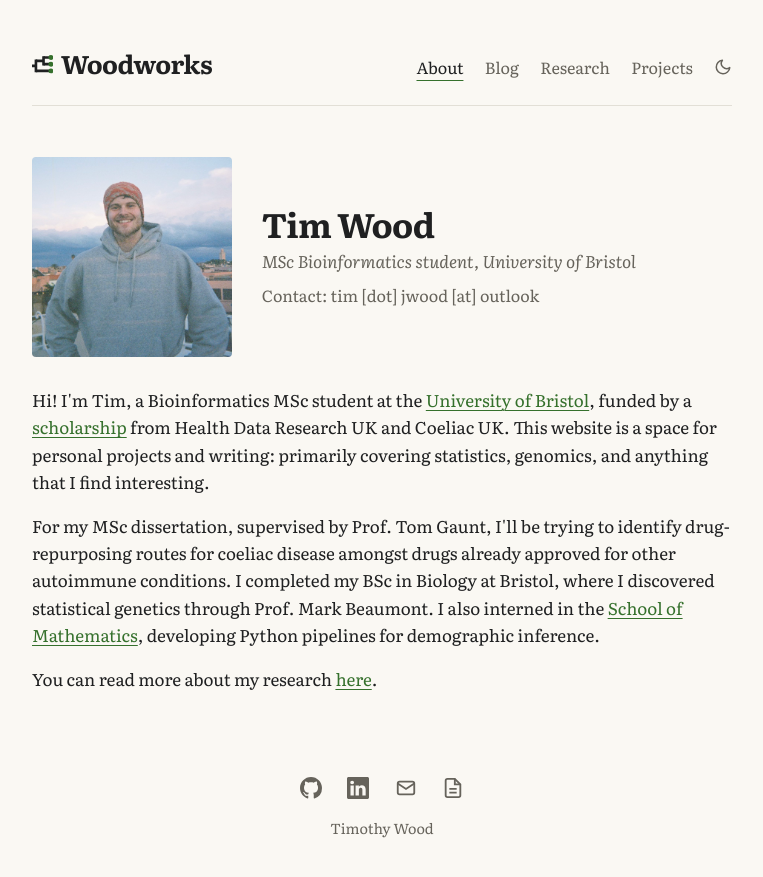
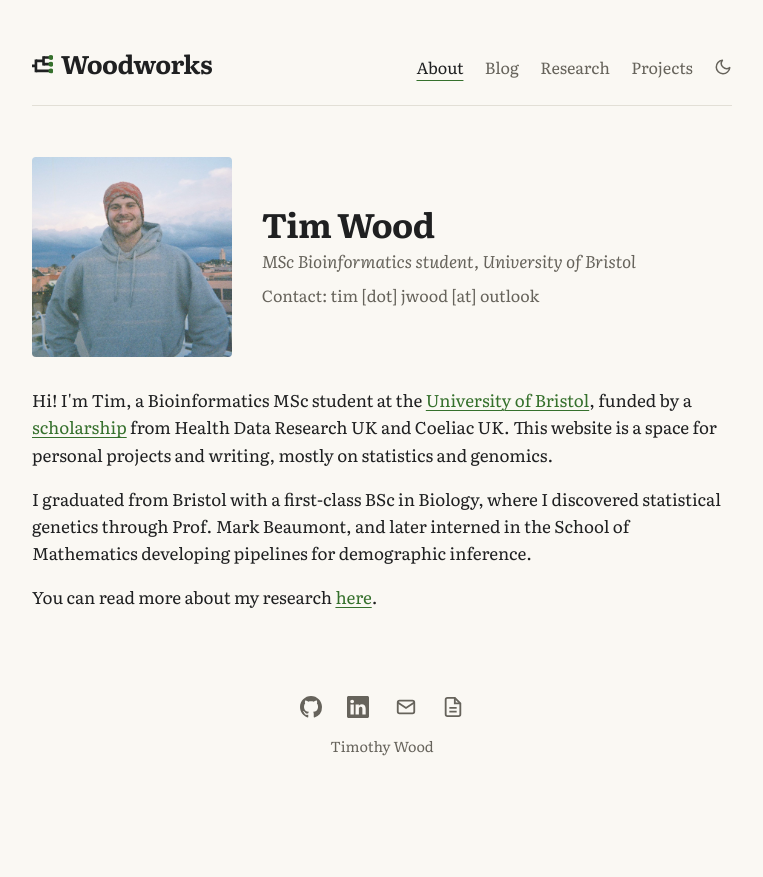
Before and after one commit to timj-wood/timj-wood.github.io, a Jekyll site: the page built from index.html, in a window 1280 px wide. Shown: the top 877 px of the page, without its empty margins (258-1021 px from the left). Built offline with Jekyll 4.4.1, drawn with Linux system fonts in a browser that asks for light colours.

Commit message:
Update index.html

```diff
--- a/index.html
+++ b/index.html
@@ -17,12 +17,10 @@ redirect_from:
   <div class="bio">
     <p>Hi! I'm Tim, a Bioinformatics MSc student at the <a href="https://www.bristol.ac.uk/">University of Bristol</a>, funded by
       a <a href="https://www.hdruk.ac.uk/people/timothy-wood/">scholarship</a> from Health Data Research UK and Coeliac UK.
-      This website is a space for personal projects and writing: primarily covering statistics, genomics, and anything that I find interesting.</p>
+      This website is a space for personal projects and writing, mostly on statistics and genomics.</p>
 
-    <p>For my MSc dissertation, supervised by Prof. Tom Gaunt, I'll be trying to identify drug-repurposing routes for coeliac disease amongst drugs
-      already approved for other autoimmune conditions. I completed my BSc in Biology at Bristol, where I discovered statistical genetics
-      through Prof. Mark Beaumont. I also interned in the <a href="https://www.bristolmathsresearch.org/statistical-science/">School of Mathematics</a>,
-      developing Python pipelines for demographic inference.</p>
+    <p>I graduated from Bristol with a first-class BSc in Biology, where I discovered statistical genetics through Prof. Mark Beaumont, and later
+      interned in the School of Mathematics developing pipelines for demographic inference.</p>
 
     <p>You can read more about my research <a href="https://timj-wood.github.io/research/">here</a>.</p>
 
```
